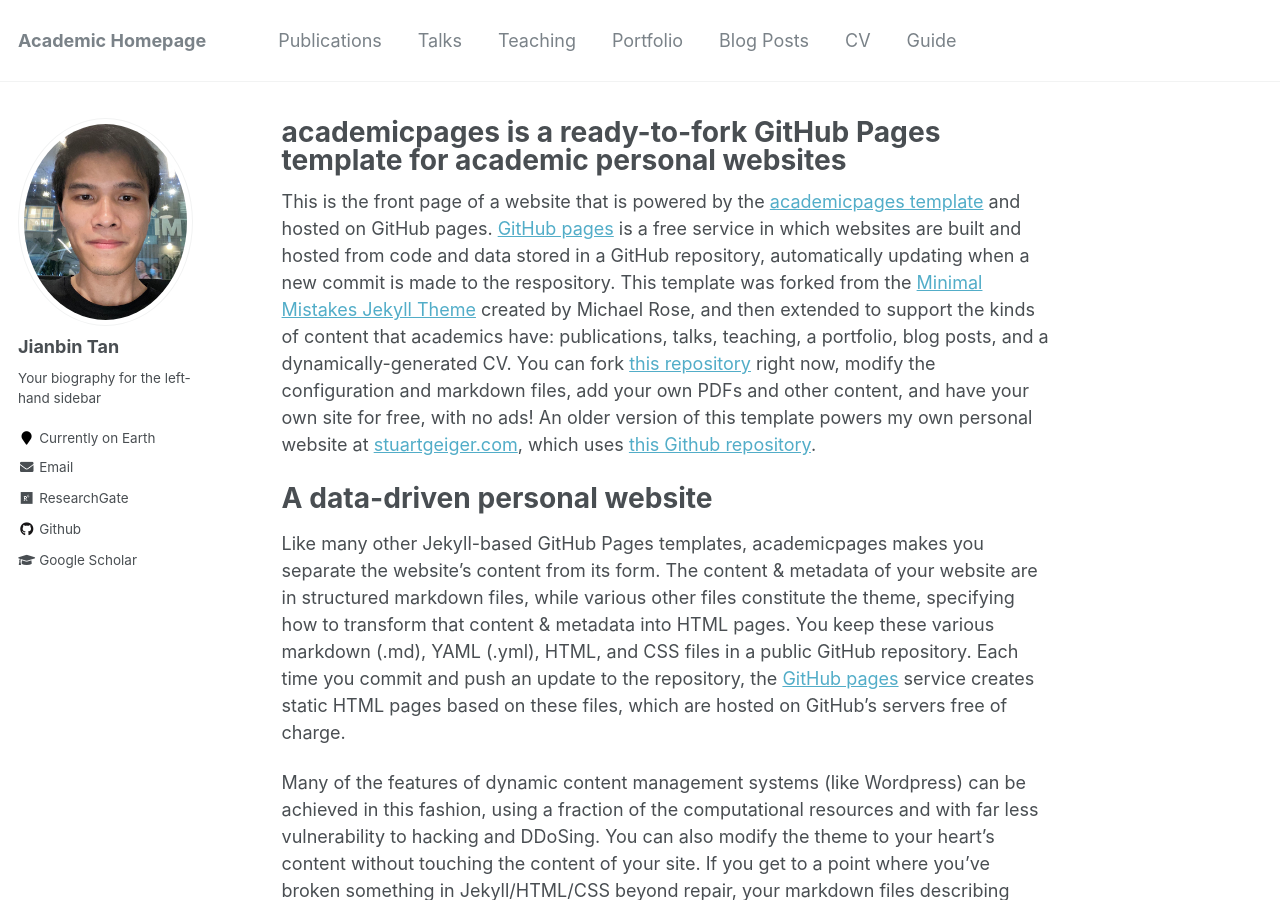
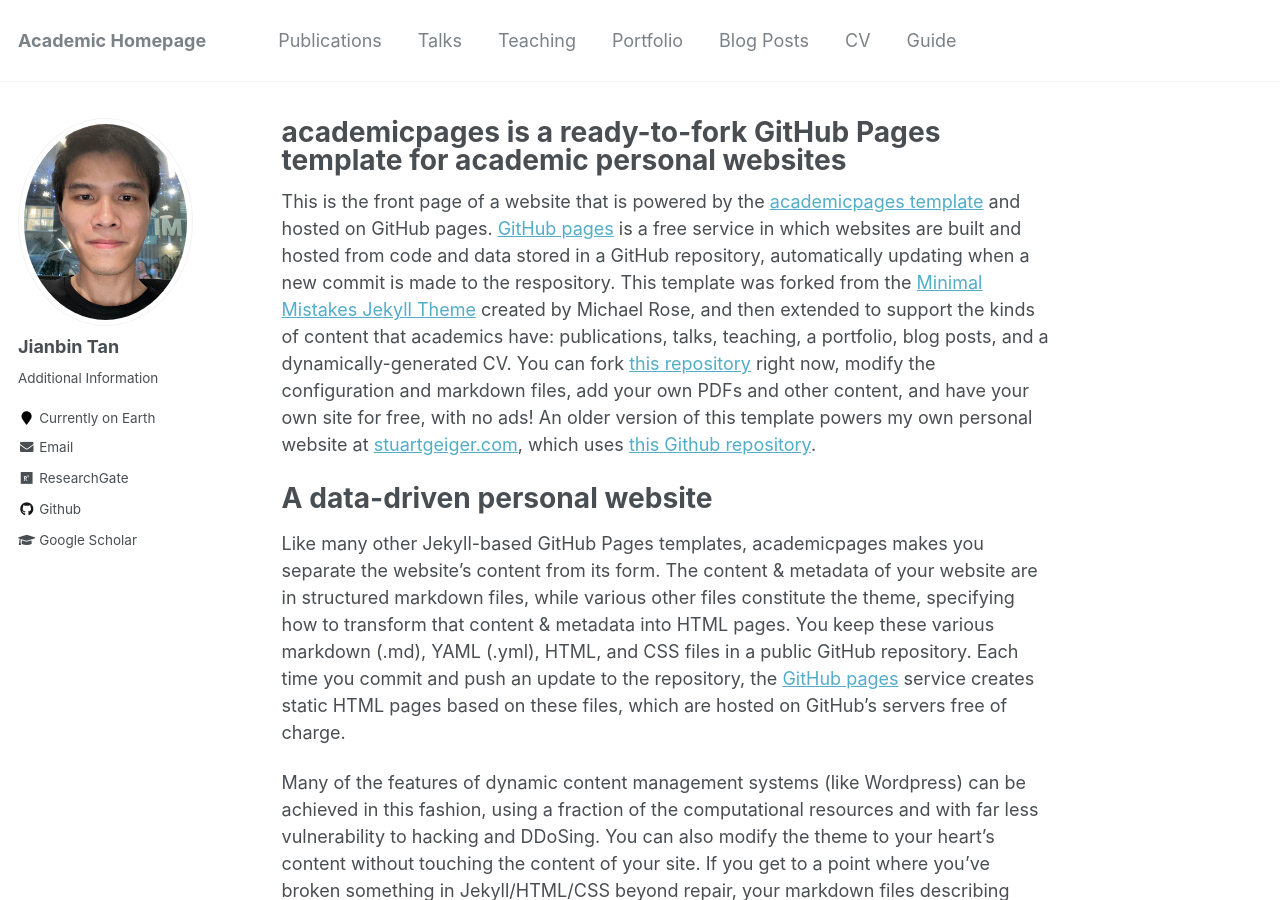
Before and after one commit to Tan-jianbin/Tan-jianbin.github.io, a Jekyll site: the page built from _pages/about.md, in a window 1280 px wide and 900 px high. Built offline with Jekyll 4.4.1, drawn with Linux system fonts in a browser that asks for light colours.

Commit message:
Update _config.yml

```diff
--- a/_config.yml
+++ b/_config.yml
@@ -82,7 +82,7 @@
 author:
   name             : "Jianbin Tan"
   avatar           : "profile.jpeg"
-  bio              : "Your biography for the left-hand sidebar"
+  bio              : "Additional Information"
   location         : "Currently on Earth"
   employer         :
   pubmed           :
```
